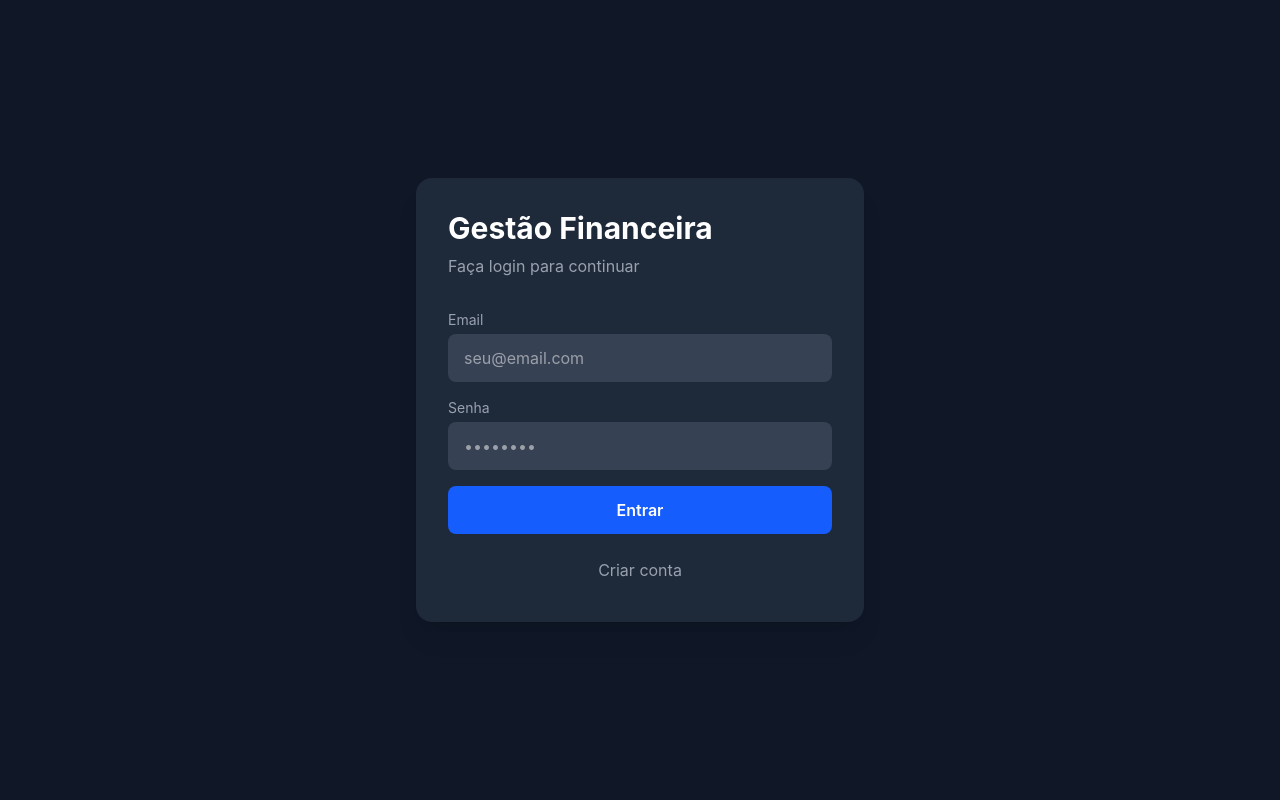
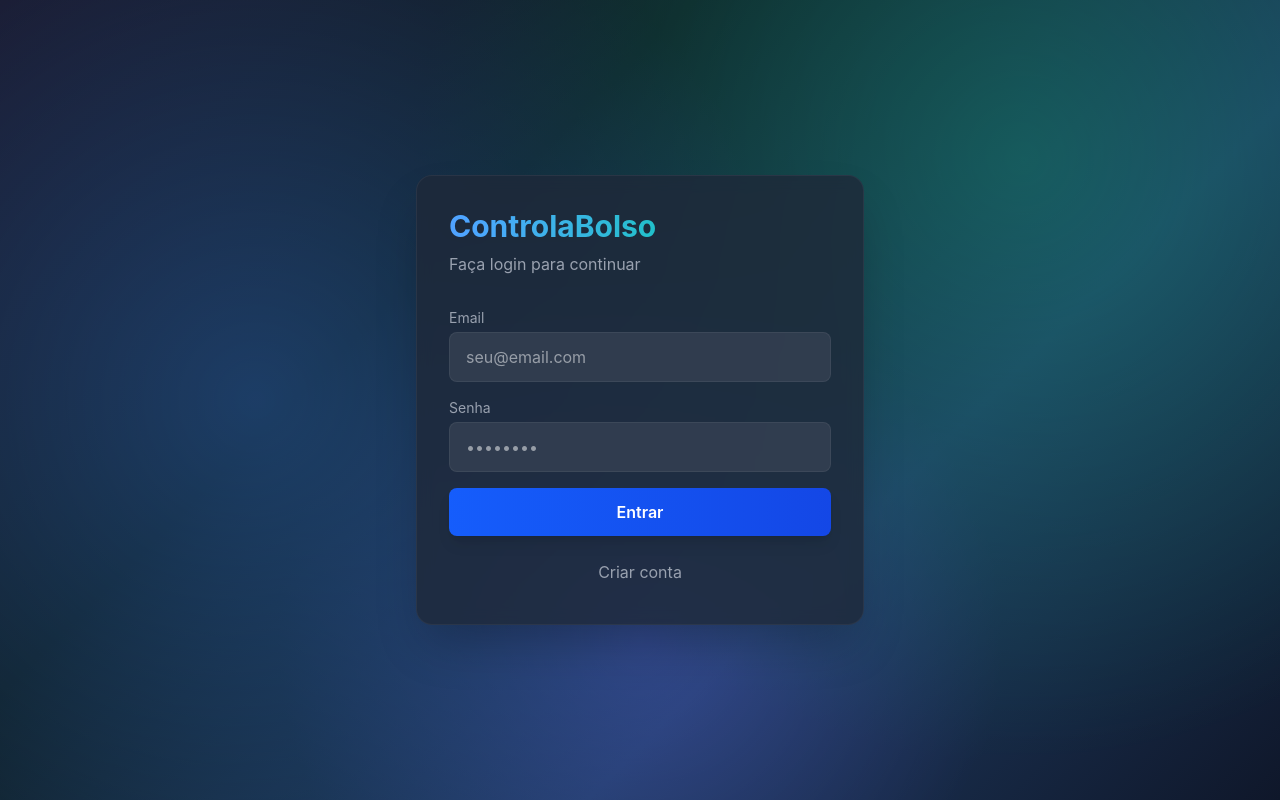
Before and after one commit to leosano17/gestao-financeira-frontend, a React (Vite) app: page / in a window 1280 px wide. Built offline with nearby package versions, Linux system fonts and the light colour scheme.

Commit message:
melhora visual da tela de login com gradiente

```diff
--- a/src/pages/login.jsx
+++ b/src/pages/login.jsx
@@ -19,9 +19,17 @@ export default function Login({ onCadastro }) {
   };
 
   return (
-    <div className="min-h-screen bg-gray-900 flex items-center justify-center">
-      <div className="bg-gray-800 p-8 rounded-2xl shadow-xl w-full max-w-md">
-        <h1 className="text-3xl font-bold text-white mb-2">Gestão Financeira</h1>
+    <div className="min-h-screen flex items-center justify-center relative overflow-hidden"
+      style={{ background: 'linear-gradient(-45deg, #0f172a, #1e3a5f, #0f2027, #1a1a2e)' }}>
+
+      <div className="absolute inset-0 opacity-30"
+        style={{ background: 'radial-gradient(circle at 20% 50%, #3b82f6 0%, transparent 50%), radial-gradient(circle at 80% 20%, #10b981 0%, transparent 50%), radial-gradient(circle at 50% 80%, #6366f1 0%, transparent 40%)' }}>
+      </div>
+
+      <div className="relative z-10 bg-gray-800/80 backdrop-blur-sm p-8 rounded-2xl shadow-2xl w-full max-w-md mx-4 border border-gray-700/50">
+        <h1 className="text-3xl font-bold mb-2 bg-gradient-to-r from-blue-400 to-emerald-400 bg-clip-text text-transparent">
+          ControlaBolso
+        </h1>
         <p className="text-gray-400 mb-8">Faça login para continuar</p>
 
         {erro && (
@@ -37,7 +45,7 @@ export default function Login({ onCadastro }) {
               type="email"
               value={form.email}
               onChange={(e) => setForm({ ...form, email: e.target.value })}
-              className="w-full bg-gray-700 text-white px-4 py-3 rounded-lg focus:outline-none focus:ring-2 focus:ring-blue-500"
+              className="w-full bg-gray-700/80 text-white px-4 py-3 rounded-lg focus:outline-none focus:ring-2 focus:ring-blue-500 border border-gray-600/50"
               placeholder="seu@email.com"
             />
           </div>
@@ -48,14 +56,14 @@ export default function Login({ onCadastro }) {
               type="password"
               value={form.senha}
               onChange={(e) => setForm({ ...form, senha: e.target.value })}
-              className="w-full bg-gray-700 text-white px-4 py-3 rounded-lg focus:outline-none focus:ring-2 focus:ring-blue-500"
+              className="w-full bg-gray-700/80 text-white px-4 py-3 rounded-lg focus:outline-none focus:ring-2 focus:ring-blue-500 border border-gray-600/50"
               placeholder="••••••••"
             />
           </div>
 
           <button
             type="submit"
-            className="w-full bg-blue-600 hover:bg-blue-700 text-white font-semibold py-3 rounded-lg transition-colors"
+            className="w-full bg-gradient-to-r from-blue-600 to-blue-700 hover:from-blue-500 hover:to-blue-600 text-white font-semibold py-3 rounded-lg transition-all duration-200 shadow-lg"
           >
             Entrar
           </button>
```
